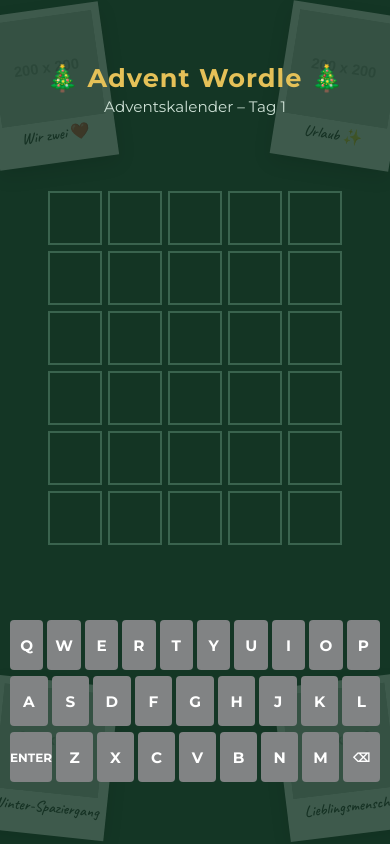
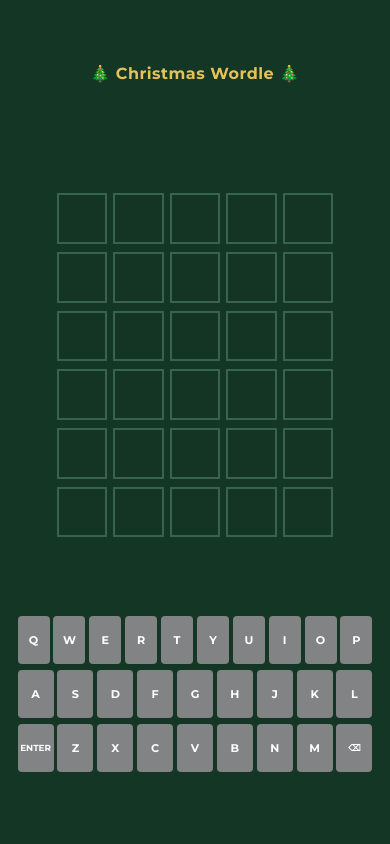
Before and after one commit to aarongsch/AgisAdventWordle, a plain HTML site: page index.html in a window 390 px wide. Drawn offline with Linux system fonts and the light colour scheme; placeholder pictures from the web are drawn by us.

Commit message:
version 1.1 fix for phone

```diff
--- a/index.html
+++ b/index.html
@@ -1,49 +1,34 @@
 <!DOCTYPE html>
 <html lang="en">
 <head>
+    <!-- Zeichensatz und Viewport-Einstellungen für optimale Handydarstellung (verhindert unabsichtliches Zoomen) -->
     <meta charset="UTF-8">
-    <meta name="viewport" content="width=device-width, initial-scale=1.0">
+    <meta name="viewport" content="width=device-width, initial-scale=1.0, user-scalable=no">
     <title>Christmas Wordle</title>
+    <!-- Verknüpfung zur externen CSS-Design-Datei -->
     <link rel="stylesheet" href="style.css">
-    <link href="https://fonts.googleapis.com/css2?family=Caveat:wght@600&family=Montserrat:wght@400;700&display=swap" rel="stylesheet">
+    <!-- Google Fonts Schriftart einbinden -->
+    <link href="https://fonts.googleapis.com/css2?family=Montserrat:wght@400;700&display=swap" rel="stylesheet">
 </head>
 <body>
 
-    <!-- Polaroid Hintergrund-Bilder (Platzhalter) -->
-    <div class="polaroid-container">
-        <div class="polaroid p1">
-            <img src="https://placehold.co/200x200/eee/333?text=Foto+1" alt="Erinnerung 1">
-            <p>Wir zwei ❤️</p>
-        </div>
-        <div class="polaroid p2">
-            <img src="https://placehold.co/200x200/eee/333?text=Foto+2" alt="Erinnerung 2">
-            <p>Winter-Spaziergang</p>
-        </div>
-        <div class="polaroid p3">
-            <img src="https://placehold.co/200x200/eee/333?text=Foto+3" alt="Erinnerung 3">
-            <p>Urlaub ✨</p>
-        </div>
-        <div class="polaroid p4">
-            <img src="https://placehold.co/200x200/eee/333?text=Foto+4" alt="Erinnerung 4">
-            <p>Lieblingsmensch</p>
-        </div>
-    </div>
+    <!-- Hauptcontainer, der das gesamte Spiel zentriert und strukturiert -->
+    <main class="game-container">
 
-    <!-- Hauptbereich des Spiels -->
-    <main class="game-container">
+        <!-- Kopfbereich mit dem Haupttitel (Untertitel wurde entfernt) -->
         <header>
-            <h1>🎄 Advent Wordle 🎄</h1>
-            <p id="day-subtitle">Türchen #1</p>
+            <h1>🎄 Christmas Wordle 🎄</h1>
         </header>
 
-        <!-- Nachrichtensystem (Gewonnen / Verloren / Zu kurz) -->
+        <!-- Container für Benachrichtigungen (z.B. "Not enough letters!" oder Sieg-Nachricht) -->
         <div id="message-container" class="hidden"></div>
 
-        <!-- 6x5 Spielfeld -->
+        <!-- Das 6x5 Spielfeld für die Rateversuche (wird via JavaScript befüllt) -->
         <div id="board"></div>
 
-        <!-- Bildschirmtastatur -->
+        <!-- Virtuelle Bildschirmtastatur für die komfortable Bedienung auf dem Handy -->
         <div id="keyboard">
+            <!-- Erste Tastenreihe (Q bis P) -->
             <div class="keyboard-row">
                 <button data-key="Q">Q</button>
                 <button data-key="W">W</button>
@@ -56,6 +41,7 @@
                 <button data-key="O">O</button>
                 <button data-key="P">P</button>
             </div>
+            <!-- Zweite Tastenreihe (A bis L) -->
             <div class="keyboard-row">
                 <button data-key="A">A</button>
                 <button data-key="S">S</button>
@@ -67,6 +53,7 @@
                 <button data-key="K">K</button>
                 <button data-key="L">L</button>
             </div>
+            <!-- Dritte Tastenreihe mit ENTER, Buchstaben Z-M und Backspace (⌫) -->
             <div class="keyboard-row">
                 <button data-key="ENTER" class="wide-key">ENTER</button>
                 <button data-key="Z">Z</button>
@@ -81,6 +68,7 @@
         </div>
     </main>
 
+    <!-- Verknüpfung zur JavaScript-Logikdatei -->
     <script src="script.js"></script>
 </body>
 </html>
--- a/script.js
+++ b/script.js
@@ -1,5 +1,8 @@
-// HIER DEINE WÖRTER EINTRAGEN (jeweils genau 5 Buchstaben, Großbuchstaben)
-// Die Zahlen links entsprechen dem URL-Parameter (?day=1, ?day=3, etc.)
+/*
+  WÖRTER-LISTE FÜR DEN ADVENTSKALENDER
+  Die Zahlen links entsprechen dem URL-Parameter (?day=1, ?day=3 etc.).
+  Du kannst hier ganz einfach deine eigenen 5-Buchstaben-Wörter eintragen.
+*/
 const WORDS_BY_DAY = {
     1: "HEART",
     3: "SNOWY",
@@ -11,27 +14,26 @@ const WORDS_BY_DAY = {
     24: "LOVED"
 };
 
-// URL-Parameter "?day=X" auslesen (Standard ist Tag 1, falls nichts angegeben)
+/* URL-Parameter auslesen (z. B. "?day=3"), um das richtige Wort für den jeweiligen Tag zu laden */
 const urlParams = new URLSearchParams(window.location.search);
 const currentDay = parseInt(urlParams.get('day')) || 1;
 
-// Zielwort festlegen (Fallback auf erstes Wort, falls Tag nicht in der Liste existiert)
+/* Zielwort für den aktuellen Tag ermitteln (Fallback auf Tag 1, falls der Parameter fehlt) */
 const targetWord = WORDS_BY_DAY[currentDay] || Object.values(WORDS_BY_DAY)[0];
 
-// Überschrift anpassen
-document.getElementById('day-subtitle').textContent = `Adventskalender – Tag ${currentDay}`;
-
+/* Spielregeln-Konstanten: 6 Versuche (Zeilen) und 5 Buchstaben pro Wort (Spalten) */
 const ROWS = 6;
 const COLS = 5;
-let currentRow = 0;
-let currentCol = 0;
-let currentGuess = "";
-let isGameOver = false;
+let currentRow = 0;        // Zeigt an, in welcher Zeile gerade getippt wird
+let currentCol = 0;        // Zeigt an, in welcher Spalte der nächste Buchstabe landet
+let currentGuess = "";     // Speichert das aktuell eingegebene Wort als Textstring
+let isGameOver = false;    // Statusvariable: True, wenn das Spiel gewonnen oder verloren ist
 
+/* HTML-Elemente für das Spielfeld und die Nachrichtenbox im Code verfügbar machen */
 const board = document.getElementById("board");
 const messageContainer = document.getElementById("message-container");
 
-// Spielfeld-Raster generieren
+/* Funktion: Erstellt das 6x5-Raster beim Laden der Seite dynamisch im HTML */
 function initBoard() {
     for (let r = 0; r < ROWS; r++) {
         const row = document.createElement("div");
@@ -39,45 +41,48 @@ function initBoard() {
         for (let c = 0; c < COLS; c++) {
             const tile = document.createElement("div");
             tile.classList.add("tile");
-            tile.id = `tile-${r}-${c}`;
+            tile.id = `tile-${r}-${c}`; // Jede Kachel erhält eine ID wie "tile-0-1"
             row.appendChild(tile);
         }
         board.appendChild(row);
     }
 }
 
-// Nachricht anzeigen
+/* Funktion: Zeigt kurze Statusmeldungen auf dem Bildschirm an */
 function showMessage(msg, persistent = false) {
     messageContainer.textContent = msg;
     messageContainer.classList.remove("hidden");
     if (!persistent) {
+        // Nachricht nach 2 Sekunden automatisch wieder ausblenden
         setTimeout(() => {
             messageContainer.classList.add("hidden");
         }, 2000);
     }
 }
 
-// Buchstaben hinzufügen
+/* Funktion: Fügt einen getippten Buchstaben in die aktuelle Kachel ein */
 function addLetter(letter) {
-    if (isGameOver || currentCol >= COLS) return;
+    if (isGameOver || currentCol >= COLS) return; // Nichts tun, wenn Spiel vorbei oder Zeile voll
     const tile = document.getElementById(`tile-${currentRow}-${currentCol}`);
     tile.textContent = letter;
     currentGuess += letter;
     currentCol++;
 }
 
-// Buchstaben löschen
+/* Funktion: Löscht den letzten Buchstaben (Backspace / ⌫) */
 function deleteLetter() {
-    if (isGameOver || currentCol <= 0) return;
+    if (isGameOver || currentCol <= 0) return; // Nichts tun, wenn Spiel vorbei oder Zeile leer
     currentCol--;
     const tile = document.getElementById(`tile-${currentRow}-${currentCol}`);
     tile.textContent = "";
     currentGuess = currentGuess.slice(0, -1);
 }
 
-// Wort prüfen
+/* Funktion: Überprüft das eingegebene Wort nach dem Drücken von ENTER */
 function submitGuess() {
     if (isGameOver) return;
+
+    // Prüfen, ob die Zeile komplett mit 5 Buchstaben gefüllt ist
     if (currentGuess.length < COLS) {
         showMessage("Not enough letters!");
         return;
@@ -85,49 +90,51 @@ function submitGuess() {
 
     const targetArray = targetWord.split("");
     const guessArray = currentGuess.split("");
-    const statuses = Array(COLS).fill("absent");
+    const statuses = Array(COLS).fill("absent"); // Standardmäßig alles grau markieren
 
-    // 1. Durchgang: Exakte Treffer (Grün) prüfen
+    /* 1. Durchgang: Nach exakten Treffern suchen (Grün / correct) */
     for (let i = 0; i < COLS; i++) {
         if (guessArray[i] === targetArray[i]) {
             statuses[i] = "correct";
-            targetArray[i] = null; // Markieren, damit nicht doppelt gezählt wird
+            targetArray[i] = null; // Buchstabe als verbraucht markieren
         }
     }
 
-    // 2. Durchgang: Buchstabe an falscher Stelle (Rot) prüfen
+    /* 2. Durchgang: Nach Buchstaben an falscher Stelle suchen (Rot / present) */
     for (let i = 0; i < COLS; i++) {
         if (statuses[i] !== "correct" && targetArray.includes(guessArray[i])) {
             statuses[i] = "present";
-            targetArray[targetArray.indexOf(guessArray[i])] = null;
+            targetArray[targetArray.indexOf(guessArray[i])] = null; // Ersten Treffer im Zielwort verbrauchen
         }
     }
 
-    // Kacheln & Tastatur einfärben
+    /* Kacheln im Spielfeld und Tasten auf der Bildschirmtastatur entsprechend färben */
     for (let i = 0; i < COLS; i++) {
         const tile = document.getElementById(`tile-${currentRow}-${i}`);
         tile.classList.add(statuses[i]);
         updateKeyboardColor(guessArray[i], statuses[i]);
     }
 
-    // Sieg oder Niederlage prüfen
+    /* Prüfen, ob das Spiel gewonnen wurde (Wort erraten) */
     if (currentGuess === targetWord) {
         showMessage("🎄 Amazing! You solved it! ❤️", true);
         isGameOver = true;
         return;
     }
 
+    /* In die nächste Zeile springen */
     currentRow++;
     currentCol = 0;
     currentGuess = "";
 
+    /* Prüfen, ob alle 6 Versuche aufgebraucht sind (Spiel verloren) */
     if (currentRow >= ROWS) {
         showMessage(`The word was: ${targetWord}`, true);
         isGameOver = true;
     }
 }
 
-// Tastatur-Tasten einfärben (Grün überschreibt Rot, Rot überschreibt Grau)
+/* Funktion: Färbt die Tasten auf der Bildschirmtastatur ein (Grün hat Vorrang vor Rot, Rot vor Grau) */
 function updateKeyboardColor(letter, status) {
     const key = document.querySelector(`button[data-key="${letter}"]`);
     if (!key) return;
@@ -143,7 +150,7 @@ function updateKeyboardColor(letter, status) {
     }
 }
 
-// Klicks auf Bildschirmtastatur verarbeiten
+/* Event-Listener: Lauscht auf Klicks der virtuellen Bildschirmtastatur */
 document.querySelectorAll("#keyboard button").forEach(button => {
     button.addEventListener("click", () => {
         const key = button.getAttribute("data-key");
@@ -151,7 +158,7 @@ document.querySelectorAll("#keyboard button").forEach(button => {
     });
 });
 
-// Physische Tastatureingaben verarbeiten
+/* Event-Listener: Lauscht auf physische Tastatureingaben (falls am Laptop/PC gespielt wird) */
 document.addEventListener("keydown", (e) => {
     const key = e.key.toUpperCase();
     if (key === "ENTER") {
@@ -163,6 +170,7 @@ document.addEventListener("keydown", (e) => {
     }
 });
 
+/* Zentrale Steuerungsfunktion für alle Arten von Tasteneingaben */
 function handleInput(key) {
     if (key === "ENTER") {
         submitGuess();
@@ -173,5 +181,5 @@ function handleInput(key) {
     }
 }
 
-// Spiel starten
+/* Spiel initialisieren: Das leere Spielfeld aufbauen */
 initBoard();
--- a/style.css
+++ b/style.css
@@ -1,22 +1,25 @@
+/* Globale Variablen für Farben */
 :root {
     --bg-color: #143625;       /* Weihnachtliches Tannengrün */
-    --tile-border: #3a634e;
-    --text-color: #ffffff;
-    --gold-accent: #e5c158;
+    --tile-border: #3a634e;    /* Randfarbe der leeren Kacheln */
+    --text-color: #ffffff;     /* Weißer Text */
+    --gold-accent: #e5c158;    /* Goldton für den Titel */
 
-    /* Deine gewünschten Buchstabenfarben */
-    --color-correct: #538d4e;  /* Klassisches Grün */
-    --color-present: #b8ae1d;  /* Weihnachtliches Rot (statt Gelb) */
-    --color-absent: #3a3a3c;   /* Klassisches Grau */
-    --key-bg: #818384;
+    /* Status-Farben */
+    --color-correct: #538d4e;  /* Grün */
+    --color-present: #e5c158;  /* Rot (ersetzt Gelb) */
+    --color-absent: #505050;   /* Grau */
+    --key-bg: #818384;         /* Tastatur-Hintergrund */
 }
 
+/* Reset: Abstände vereinheitlichen */
 * {
     box-sizing: border-box;
     margin: 0;
     padding: 0;
 }
 
+/* Body: Füllt exakt den Bildschirm aus, verhindert horizontales Scrollen */
 body {
     background-color: var(--bg-color);
     color: var(--text-color);
@@ -24,139 +27,110 @@ body {
     display: flex;
     justify-content: center;
     align-items: center;
-    min-height: 100vh;
-    overflow-x: hidden;
+    height: 100vh;
+    width: 100vw;
+    overflow: hidden;
     position: relative;
 }
 
-/* --- Polaroid Hintergrund --- */
-.polaroid-container {
-    position: fixed;
-    top: 0;
-    left: 0;
-    width: 100%;
-    height: 100%;
-    pointer-events: none; /* Damit man nicht aus Versehen darauf klickt */
-    z-index: 0;
-    overflow: hidden;
-}
-
-.polaroid {
-    position: absolute;
-    background: #ffffff;
-    padding: 10px 10px 25px 10px;
-    box-shadow: 0 10px 25px rgba(0, 0, 0, 0.5);
-    color: #222;
-    font-family: 'Caveat', cursive;
-    font-size: 1.3rem;
-    text-align: center;
-    opacity: 0.35; /* Dezent im Hintergrund */
-    transition: opacity 0.3s;
-}
-
-.polaroid img {
-    width: 140px;
-    height: 140px;
-    object-fit: cover;
-    display: block;
-    margin-bottom: 5px;
-}
-
-/* Positionierung der Polaroids an den Rändern */
-.p1 { top: 5%; left: 4%; transform: rotate(-8deg); }
-.p2 { bottom: 8%; left: 5%; transform: rotate(6deg); }
-.p3 { top: 7%; right: 4%; transform: rotate(9deg); }
-.p4 { bottom: 6%; right: 5%; transform: rotate(-7deg); }
-
-/* Auf kleinen Handys Polaroids noch dezenter machen */
-@media (max-width: 768px) {
-    .polaroid {
-        opacity: 0.18;
-        transform: scale(0.75);
-    }
-    .p1 { top: -2%; left: -8%; transform: rotate(-8deg) scale(0.75); }
-    .p2 { bottom: -2%; left: -8%; transform: rotate(6deg) scale(0.75); }
-    .p3 { top: -2%; right: -8%; transform: rotate(9deg) scale(0.75); }
-    .p4 { bottom: -2%; right: -8%; transform: rotate(-7deg) scale(0.75); }
-}
-
-/* --- Spielfeld & Layout --- */
+/*
+  HAUPTCONTAINER (Dynamisch)
+  Nutzt nun min(95vw, 420px): Er nimmt auf kleinen Handys 95% der Bildschirmbreite ein,
+  wächst aber auf größeren Geräten maximal bis zu 420px an.
+*/
 .game-container {
-    position: relative;
-    z-index: 1;
     display: flex;
     flex-direction: column;
     align-items: center;
     justify-content: space-between;
     height: 100vh;
-    max-height: 750px;
-    width: 100%;
-    max-width: 500px;
-    padding: 15px 10px;
+    max-height: 750px;         /* Hindert das Spiel daran, auf Riesen-Displays unendlich lang zu werden */
+    width: min(95vw, 420px);   /* Dynamische Breite je nach Bildschirm */
+    padding: 2vh 2vw;          /* Dynamische Innenabstände basierend auf Bildschirmgröße */
 }
 
+/* Kopfbereich */
 header {
     text-align: center;
+    flex-shrink: 0;
 }
 
 header h1 {
-    font-size: 1.6rem;
+    font-size: clamp(1rem, 4vw, 1.5rem); /* Schriftgröße skaliert fließend mit der Bildschirmgröße */
     color: var(--gold-accent);
-    letter-spacing: 1px;
+    letter-spacing: 0.5px;
 }
 
-#day-subtitle {
-    font-size: 0.95rem;
-    color: #cde0d5;
-    margin-top: 4px;
-}
-
+/*
+  NACHRICHTENZENTRALE (Fester Platzhalter)
+  Hat eine feste Höhe, damit der Platz immer reserviert ist.
+  Dadurch verschiebt sich beim Einblenden absolut gar nichts mehr!
+*/
 #message-container {
     background-color: #ffffff;
     color: #143625;
-    padding: 10px 20px;
-    border-radius: 8px;
+    padding: 10px 12px;
+    border-radius: 6px;
     font-weight: bold;
-    position: absolute;
-    top: 75px;
-    z-index: 10;
+    font-size: 0.8rem;
+    height: 32px;              /* Feste Höhe reserviert den Platz permanent */
+    display: flex;
+    align-items: center;
+    justify-content: center;
     box-shadow: 0 4px 12px rgba(0,0,0,0.4);
+    text-align: center;
+    flex-shrink: 0;
+    opacity: 1;
+    transition: opacity 0.2s ease; /* Weiches Ein- und Ausblenden */
 }
 
-.hidden {
-    display: none;
+/*
+  WICHTIG: Statt display: none nutzen wir opacity: 0.
+  Das Element ist unsichtbar und nicht klickbar, aber der Platz bleibt exakt erhalten!
+*/
+#message-container.hidden {
+    opacity: 0;
+    pointer-events: none;      /* Verhindert Klicks auf das unsichtbare Feld */
 }
 
-/* 6x5 Raster */
+/*
+  SPIELFELD-GRID (Dynamisch)
+  Passt sich dem verfügbaren Platz an.
+*/
 #board {
     display: grid;
     grid-template-rows: repeat(6, 1fr);
-    grid-gap: 6px;
-    margin: 10px 0;
+    grid-gap: min(1.5vh, 8px);  /* Abstand wächst/schmälert sich dynamisch mit der Höhe */
+    margin: auto 0;            /* Zentriert das Spielfeld perfekt im verbleibenden Freiraum */
 }
 
 .row {
     display: grid;
     grid-template-columns: repeat(5, 1fr);
-    grid-gap: 6px;
+    grid-gap: min(1.5vw, 8px);  /* Abstand wächst/schmälert sich dynamisch mit der Breite */
 }
 
+/*
+  EINZELNE KACHELN (Dynamisch)
+  Verwendet min(12vw, 52px): Auf schmalen Handys schrumpfen sie,
+  auf Tablets/Laptops werden sie bis zu 52px groß, sprengen aber nie den Rahmen.
+*/
 .tile {
-    width: 54px;
-    height: 54px;
+    width: min(13vw, 52px);
+    height: min(13vw, 52px);
     border: 2px solid var(--tile-border);
     background-color: rgba(20, 54, 37, 0.85);
     display: flex;
     justify-content: center;
     align-items: center;
-    font-size: 1.8rem;
+    font-size: clamp(1.1rem, 5vw, 1.7rem); /* Buchstabengröße skaliert fließend mit */
     font-weight: bold;
     text-transform: uppercase;
     user-select: none;
     transition: transform 0.2s, background-color 0.4s;
 }
 
-/* Statusfarben für Kacheln und Tasten */
+/* Status-Farben */
 .correct {
     background-color: var(--color-correct) !important;
     border-color: var(--color-correct) !important;
@@ -172,39 +146,42 @@ header h1 {
     border-color: var(--color-absent) !important;
 }
 
-/* --- Tastatur --- */
+/* TASTATUR (Dynamisch) */
 #keyboard {
     width: 100%;
     display: flex;
     flex-direction: column;
-    gap: 6px;
+    gap: min(1vh, 6px);
+    flex-shrink: 0;
+    margin-bottom: 1vh;
 }
 
 .keyboard-row {
     display: flex;
     justify-content: center;
-    gap: 4px;
+    gap: min(1vw, 5px);
 }
 
+/* Tasten skaliert */
 button {
     font-family: inherit;
     font-weight: bold;
     border: 0;
     padding: 0;
-    height: 50px;
+    height: min(6vh, 48px);    /* Tastengröße passt sich der Bildschirmhöhe an */
     border-radius: 4px;
     cursor: pointer;
     background-color: var(--key-bg);
     color: var(--text-color);
     flex: 1;
     max-width: 42px;
-    font-size: 0.95rem;
+    font-size: clamp(0.7rem, 2.5vw, 0.95rem);
     user-select: none;
 }
 
 button.wide-key {
     max-width: 65px;
-    font-size: 0.75rem;
+    font-size: clamp(0.55rem, 2vw, 0.75rem);
 }
 
 button:active {
```
